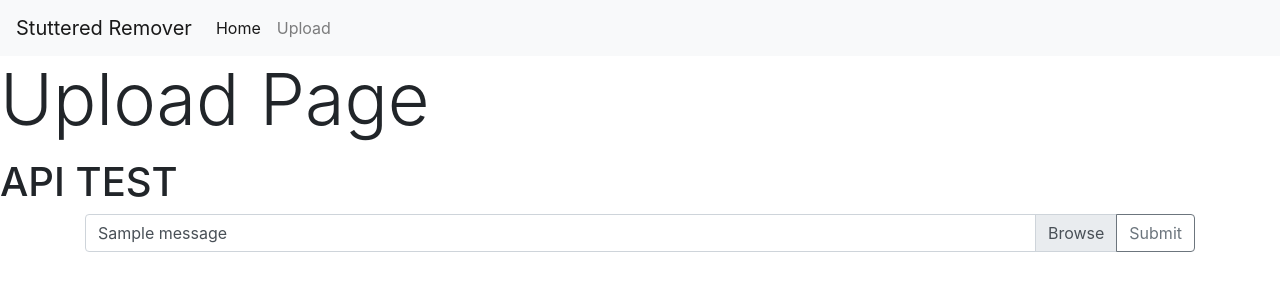
After one commit to ming0520/API, a Flask app: page /api/ in a window 1280 px wide. The commit adds this page. Shown: the top 300 px of the page. Run offline with Flask 2, Linux system fonts and the light colour scheme; one stand-in notice (Sample message) is shown.

Commit message:
Add api.html

```diff
--- /dev/null
+++ b/templates/api.html
@@ -0,0 +1,51 @@
+{% extends "navbase.html" %}
+{% block title %}Upload{% endblock %}
+{% block heading %}Upload Page{% endblock %}
+{% block content %}
+<html>
+    <h1>API TEST</h1>
+<div class="container-md">
+    <form method=post enctype=multipart/form-data>
+        <!-- <div class="custom-file">
+            <input type="file" class="custom-file-input" id="customFile" name='file'>
+            <label class="custom-file-label" for="customFile">Choose file</label>
+        </div>
+        <div class="col-auto">
+            <button type="submit" class="btn btn-primary mb-2"  value="Upload">Submit</button>
+        </div> -->
+        <div class="input-group">
+            <div class="custom-file">
+              <input type="file" class="custom-file-input" id="inputGroupFile04" aria-describedby="inputGroupFileAddon04" name='file'>
+              <label class="custom-file-label" for="inputGroupFile04">
+                <!-- {% include 'messages.html' %}
+                {% block body %}{% endblock %} -->
+                {% with messages = get_flashed_messages() %}
+                  {% if messages %}
+                    {% for message in messages %}
+                      {{ message }}
+                    {% endfor %}
+                  {% endif %}
+                {% endwith %}
+              </label>
+            </div>
+            <div class="input-group-append">
+              <button class="btn btn-outline-secondary" type="submit" id="inputGroupFileAddon04" value="Upload">Submit</button>
+            </div>
+          </div>
+    </form>
+    <!-- <div class="progress" style='margin-top:25px'>
+      <div class="progress-bar" role="progressbar" style="width: 25%;" aria-valuenow="25" aria-valuemin="0" aria-valuemax="100">25%</div>
+    </div>          -->
+</div>
+    {% endblock %}
+    {% if file and allowed_file(file.filename): %}
+      <h1>Processing</h1>
+    {% endif %}
+</html>
+<!-- <script>
+// Add the following code if you want the name of the file appear on select
+$("#inputGroupFile04").on("change", function() {
+  var fileName = $(this).val().split("\\").pop();
+  $(this).siblings(".custom-file-label").addClass("selected").html(fileName);
+});
+</script> -->
--- a/templates/index.html
+++ b/templates/index.html
@@ -8,6 +8,7 @@
       <h5 class="card-title">Upload</h5>
       <p class="card-text">Upload your audio file to remove automatically!</p>
       <a href="/upload" class="btn btn-primary">Go Upload</a>
+      <a href="/api" class="btn btn-primary">Test API</a>
     </div>
   </div>
   {% endblock %}
```
